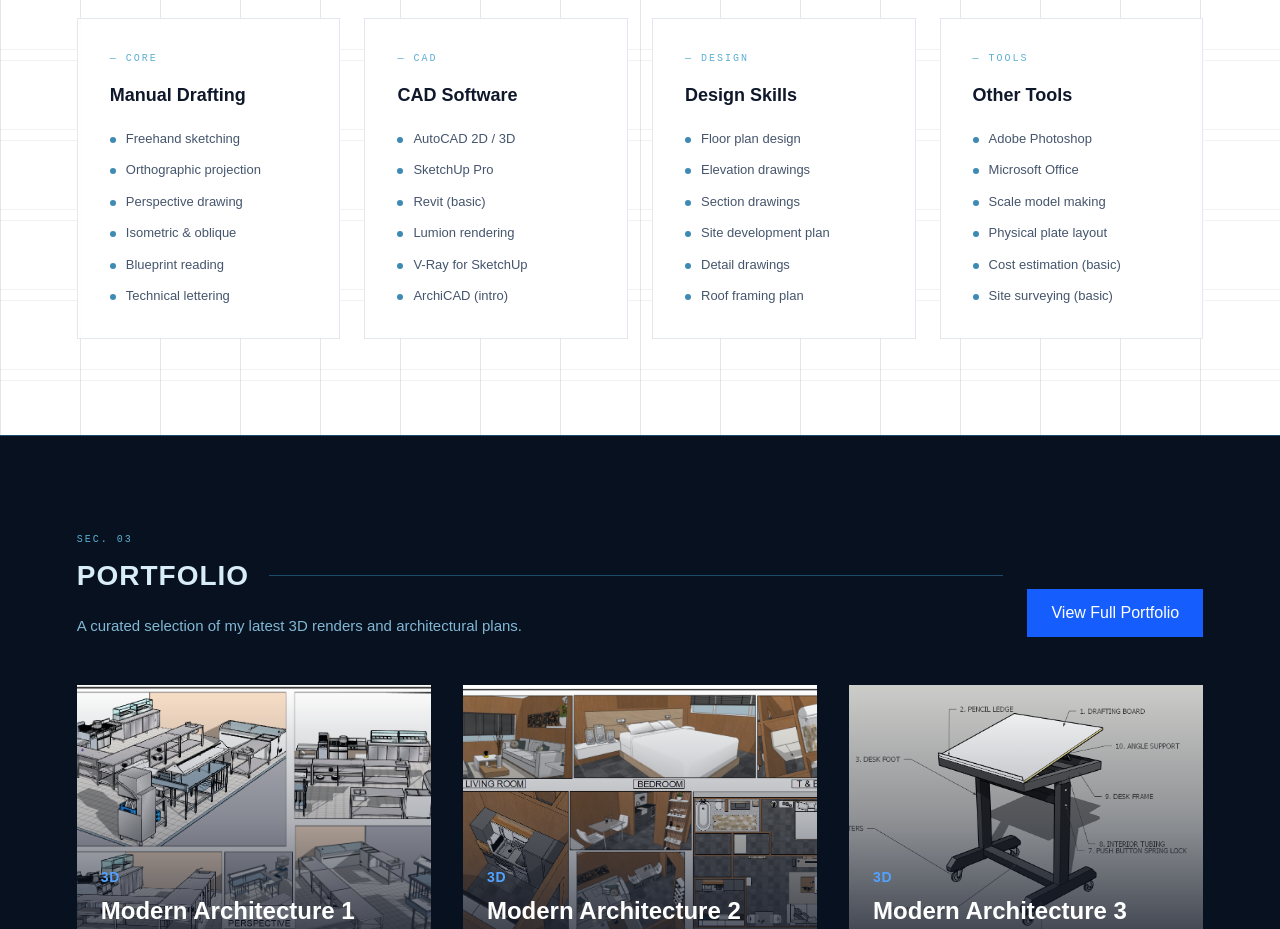
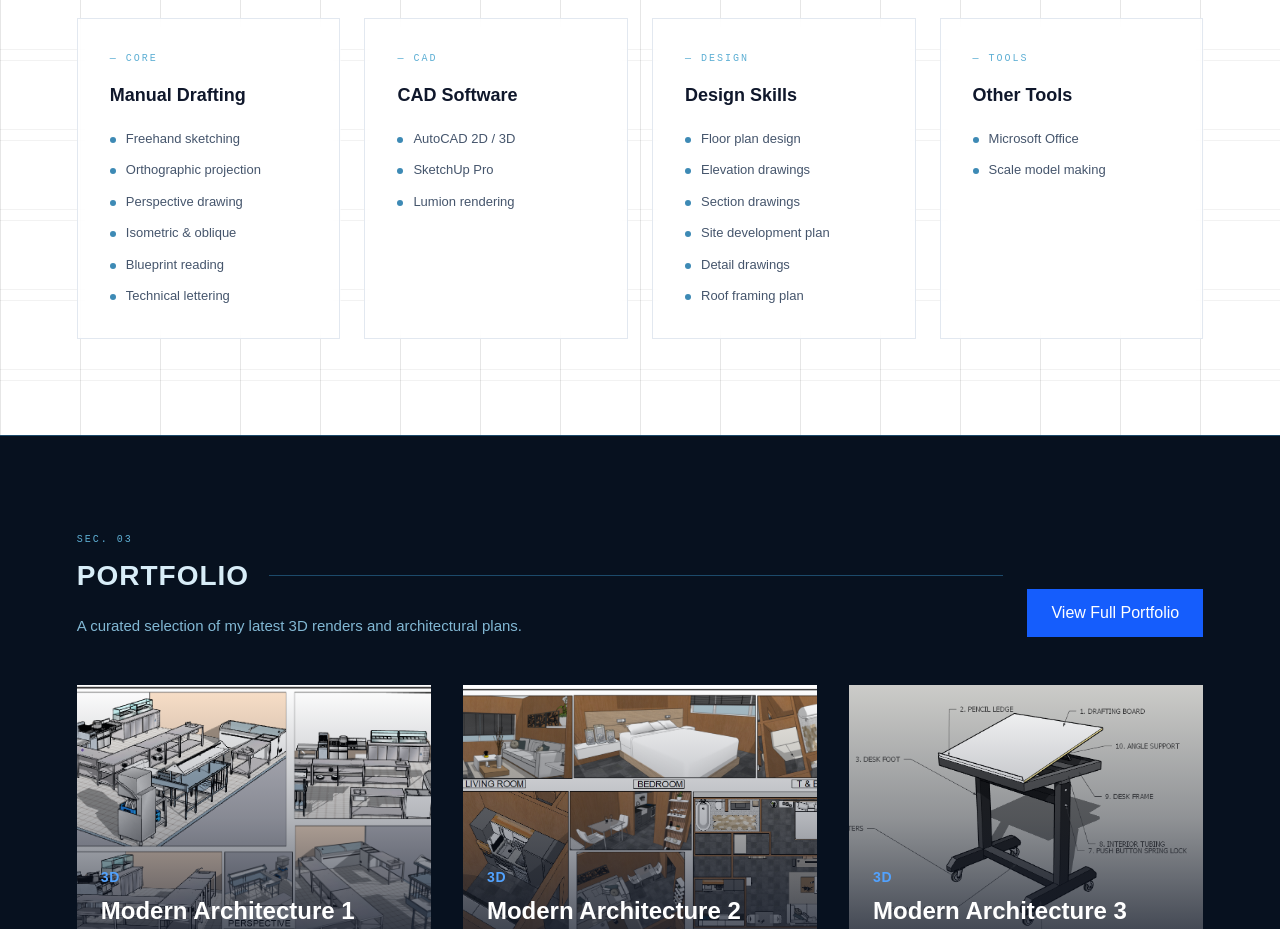
Before and after one commit to Cipher-Syntax/Jeff-Studio, a React (Vite) app: page / in a window 1280 px wide. Shown: the part 1460-2389 px from the top of the page. Built offline with nearby package versions, Linux system fonts and the light colour scheme.

Commit message:
feat: remove specific skills and tools as requested

```diff
--- a/src/features/portfolio/components/SkillsSection.jsx
+++ b/src/features/portfolio/components/SkillsSection.jsx
@@ -19,10 +19,7 @@ const skills = [
         items: [
             'AutoCAD 2D / 3D',
             'SketchUp Pro',
-            'Revit (basic)',
             'Lumion rendering',
-            'V-Ray for SketchUp',
-            'ArchiCAD (intro)',
         ],
     },
     {
@@ -41,12 +38,8 @@ const skills = [
         tag: 'TOOLS',
         title: 'Other Tools',
         items: [
-            'Adobe Photoshop',
             'Microsoft Office',
             'Scale model making',
-            'Physical plate layout',
-            'Cost estimation (basic)',
-            'Site surveying (basic)',
         ],
     },
 ];
```
